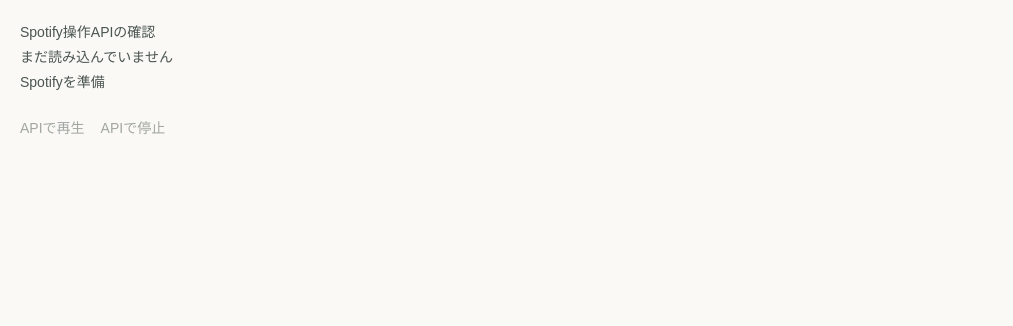
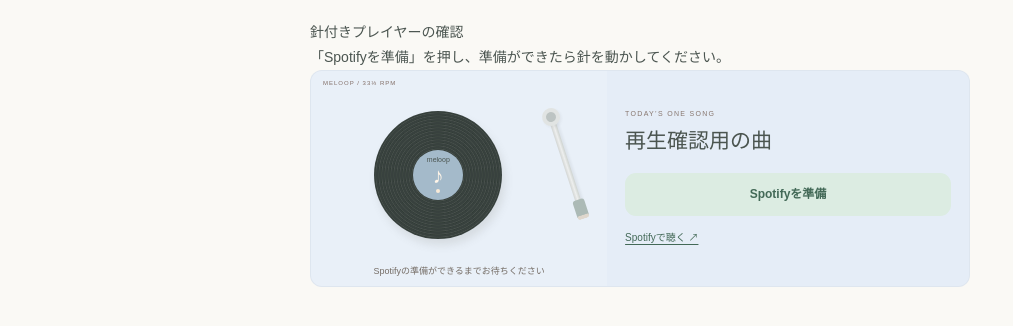
Before and after one commit to kohakoha-07/melonsoda_kcl, a Next.js app: page /spotify-api-check in a window 1280 px wide. Shown: the top 326 px of the page, without its empty margins (0-1013 px from the left). Built offline with nearby package versions, Linux system fonts and the light colour scheme.

Commit message:
Test production record player in isolation

```diff
--- a/app/spotify-api-check/page.tsx
+++ b/app/spotify-api-check/page.tsx
@@ -1,133 +1,33 @@
 "use client";
 
-import { useEffect, useRef, useState } from "react";
-import {
-  loadSpotifyEmbedApi,
-  type SpotifyController,
-} from "@/lib/spotify-embed";
+import SpotifyRecordPlayer from "@/components/spotify-record-player";
 
 export default function SpotifyApiCheckPage() {
-  const container = useRef<HTMLDivElement>(null);
-  const controller = useRef<SpotifyController | null>(null);
+  return (
+    <main
+      style={{
+        maxWidth: 700,
+        margin: "0 auto",
+        padding: 20,
+      }}
+    >
+      <h1>針付きプレイヤーの確認</h1>
 
-  const [open, setOpen] = useState(false);
-  const [ready, setReady] = useState(false);
-  const [status, setStatus] = useState("まだ読み込んでいません");
+      <p>
+        「Spotifyを準備」を押し、準備ができたら針を動かしてください。
+      </p>
 
-  useEffect(() => {
-    if (!open) return;
-
-    let active = true;
-    let player: SpotifyController | null = null;
-
-    const timer = window.setTimeout(() => {
-      if (active) {
-        setStatus("30秒経過：準備完了の通知が届いていません");
-      }
-    }, 30_000);
-
-    setStatus("操作APIを読み込み中…");
-
-    loadSpotifyEmbedApi()
-      .then((api) => {
-        if (!active || !container.current) return;
-
-        setStatus("API取得成功。プレイヤーを作成中…");
-
-        api.createController(
-          container.current,
-          {
-            uri: "spotify:track:22BqQe9mJTZzaPcnaUuwGI",
-            width: "100%",
-            height: 152,
-          },
-          (created) => {
-            if (!active) {
-              created.destroy();
-              return;
-            }
-
-            player = created;
-            controller.current = created;
-
-            created.addListener("ready", () => {
-              if (!active) return;
-
-              window.clearTimeout(timer);
-              setReady(true);
-              setStatus("準備完了。下のボタンで再生できます");
-            });
-
-            created.addListener("playback_update", (event) => {
-              if (!active || !event?.data) return;
-
-              setStatus(
-                event.data.isPaused
-                  ? "Spotifyから停止の通知が届きました"
-                  : "Spotifyから再生の通知が届きました",
-              );
-            });
-          },
-        );
-      })
-      .catch((error: unknown) => {
-        if (!active) return;
-
-        window.clearTimeout(timer);
-        setStatus(
-          error instanceof Error
-            ? error.message
-            : "読み込みに失敗しました",
-        );
-      });
-
-    return () => {
-      active = false;
-      window.clearTimeout(timer);
-      controller.current = null;
-      player?.destroy();
-    };
-  }, [open]);
-
-  function play() {
-    try {
-      controller.current?.play();
-    } catch {
-      setStatus("再生の指示に失敗しました");
-    }
-  }
-
-  function pause() {
-    try {
-      controller.current?.pause();
-    } catch {
-      setStatus("停止の指示に失敗しました");
-    }
-  }
-
-  return (
-    <main style={{ padding: 20 }}>
-      <h1>Spotify操作APIの確認</h1>
-
-      <p role="status">{status}</p>
-
-      {!open && (
-        <button type="button" onClick={() => setOpen(true)}>
-          Spotifyを準備
-        </button>
-      )}
-
-      <div style={{ display: "flex", gap: 16, margin: "20px 0" }}>
-        <button type="button" disabled={!ready} onClick={play}>
-          APIで再生
-        </button>
-
-        <button type="button" disabled={!ready} onClick={pause}>
-          APIで停止
-        </button>
-      </div>
-
-      {open && <div ref={container} />}
+      <SpotifyRecordPlayer
+        track={{
+          id: "22BqQe9mJTZzaPcnaUuwGI",
+          name: "再生確認用の曲",
+          artist: "",
+          previewUrl: null,
+          spotifyUrl:
+            "https://open.spotify.com/track/22BqQe9mJTZzaPcnaUuwGI",
+        }}
+        color="blue"
+      />
     </main>
   );
 }
```
